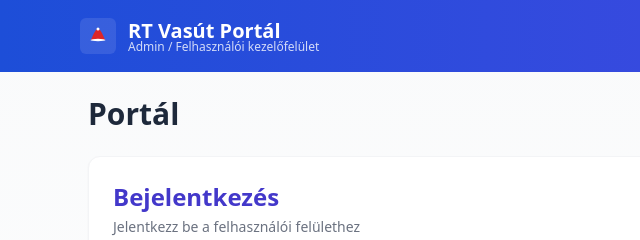
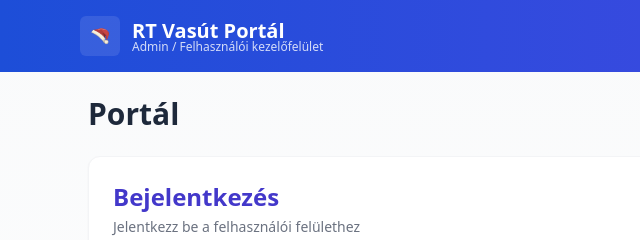
Before and after one commit to Sargakalap/red-trains-website, a website: page portal.html in a window 1280 px wide. Shown: the top 240 px of the page, 0-640 px from the left. Drawn offline with nearby package versions, Linux system fonts and the light colour scheme; no server answers.

Commit message:
new santa's hat

```diff
--- a/portal.html
+++ b/portal.html
@@ -26,14 +26,7 @@
             <div class="flex items-center gap-3">
                 <div class="flex items-center gap-3">
                     <div class="rounded-md bg-white/10 p-2">
-                        <svg viewBox="0 0 200 200" xmlns="http://www.w3.org/2000/svg" class="w-5 h-5">
-                            <!-- Sapka teste -->
-                            <path d="M 30 140 Q 60 60, 90 30 L 110 30 Q 140 60, 170 140 Z" class="fill-red-600"/>
-                            <!-- Alsó szegély -->
-                            <ellipse cx="100" cy="140" rx="75" ry="12" class="fill-white"/>
-                            <!-- Bojt -->
-                            <circle cx="100" cy="30" r="15" class="fill-white"/>
-                        </svg>
+                        <img src="mikulas-sapka-rs.png" alt="" class="w-6 h-6">
                     </div>
                     <div>
                         <div class="text-xl font-extrabold leading-tight">RT Vasút Portál</div>
```
